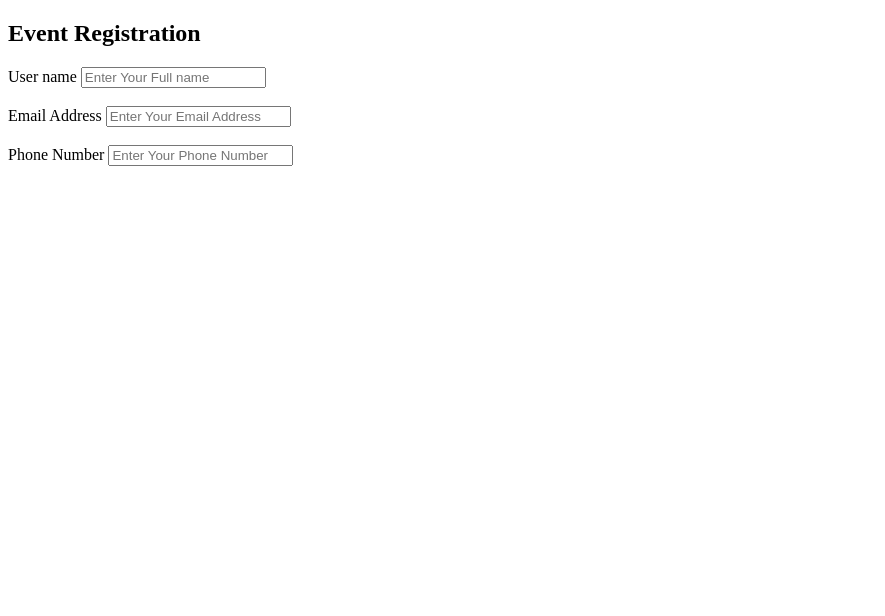
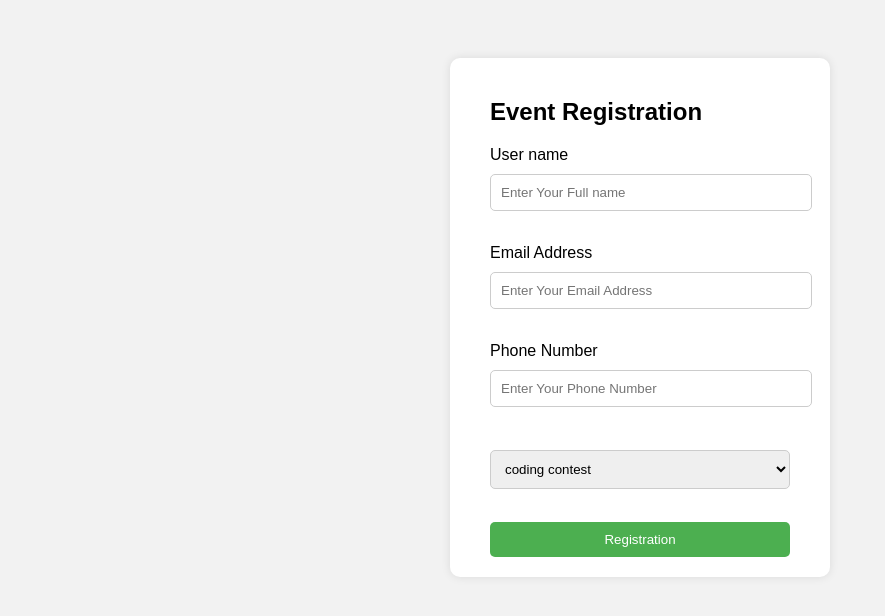
Before and after one commit to D-Arun-kumar/Week-1, a plain HTML site: page demo.html in a window 1280 px wide. Shown: the whole page, without its empty margins (0-885 px from the left). Drawn offline with Linux system fonts and the light colour scheme.

Commit message:
modifications css

```diff
--- a/demo.html
+++ b/demo.html
@@ -3,23 +3,67 @@
 <head>
     <meta charset="UTF-8">
     <meta name="viewport" content="width=device-width, initial-scale=1.0">
+    <style>
+        body{
+            font-family: Arial, Helvetica, sans-serif;
+            background: #f2f2f2;
+            display: flex;
+            justify-content: center;
+            padding: 50px;
+        }
+        form{
+            background: white;
+            padding: 20px 40px;
+            border-radius: 10px;
+            box-shadow: 0 0 10px rgba(0, 0, 0, 0.1);
+            width: 300px;
+        }
+        input,select,textarea{
+            width: 100%;
+            padding: 10px;
+            margin-top: 10px;
+            margin-bottom: 15px;
+            border: 1px solid #ccc;
+            border-radius: 5px;
+        }
+        button{
+            background: #4caf50;
+            color: white;
+            padding: 10px;
+            border: none;
+            border-radius: 5px;
+            cursor: pointer;
+            width: 100%;
+        }
+    </style>
     <title>Event Registration </title>
 </head>
 <body>
     <form action="/submit">
         <h2>Event Registration</h2>
         <label for="name">User name </label>
+        <br>
         <input type="text" id="name" name="name" placeholder="Enter Your Full name">
         <br>
         <br>
         <label for="Email">Email Address </label>
+        <br>
         <input type="email" id="Email" name="Email" placeholder="Enter Your Email Address">
         <br>
         <br>
         <label for="Phone">Phone Number </label>
+        <br>
         <input type="tel" id="Phone" name="Phone" placeholder="Enter Your Phone Number">
         <br>
         <br>
+        <select name="event" id="event">
+            <option value="coding-contest">coding contest</option>
+            <option value="hackathon">hackathon</option>
+            <option value="marathon">marathon</option>
+        </select>
+        <br>
+        <br>
+        <button type="submit">Registration</button>
     </form>
 </body>
 </html>
```
